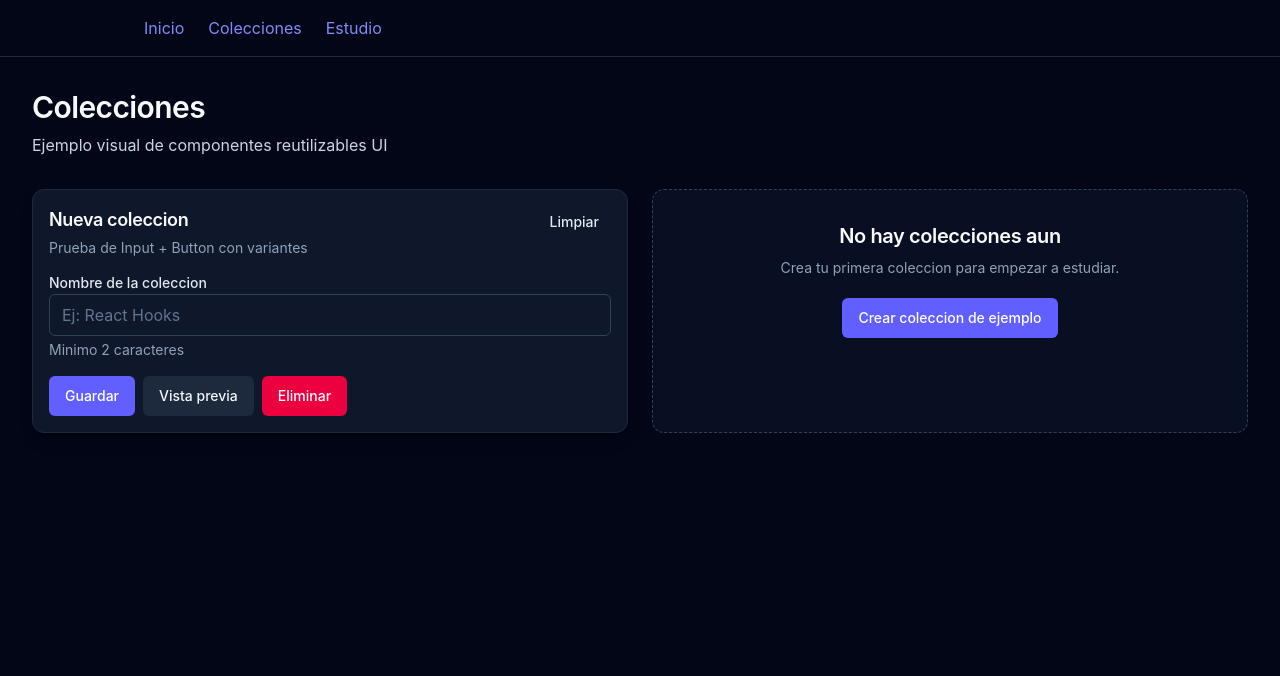
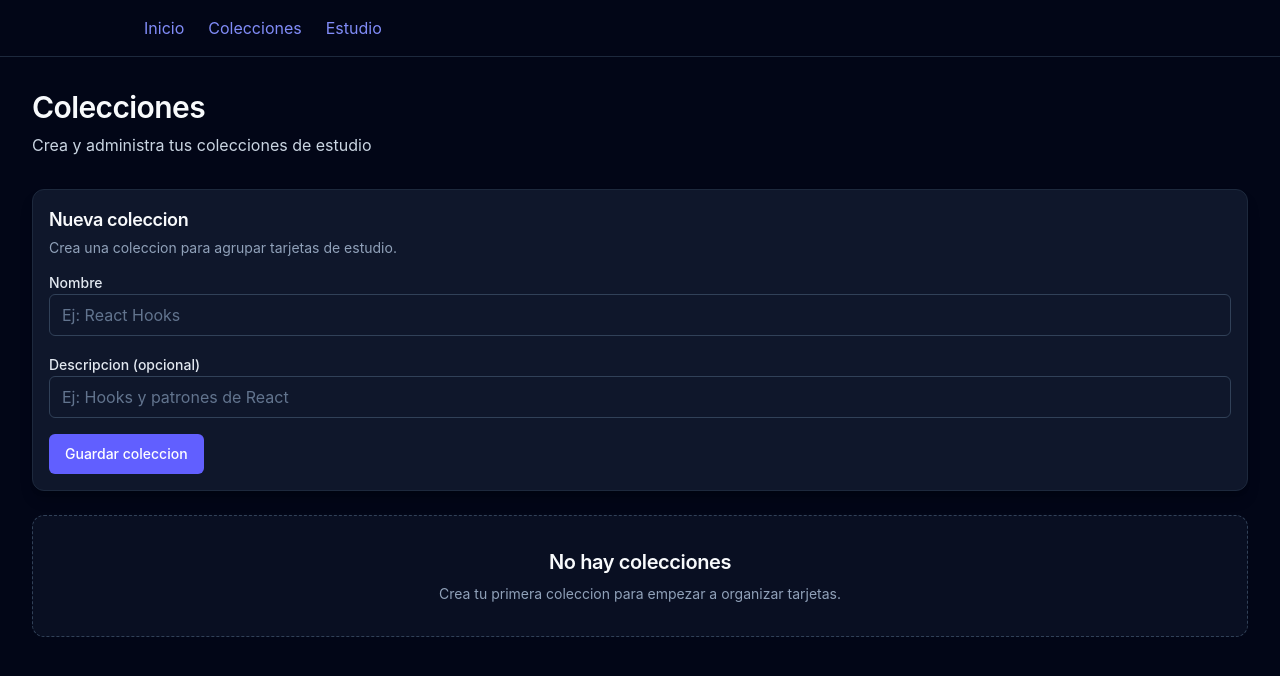
Before and after one commit to dnhosemacs-svg/FlashLearn, a React (Vite) app: page /collections in a window 1280 px wide. Shown: the top 676 px of the page. Built offline with nearby package versions, Linux system fonts and the light colour scheme.

Commit message:
Funcionalidad en colecciones

```diff
--- /dev/null
+++ b/src/components/features/collections/CollectionForm.tsx
@@ -0,0 +1,104 @@
+import { useEffect, useState } from 'react'
+import Button from '../../ui/Button'
+import Card from '../../ui/Card'
+import Input from '../../ui/Input'
+import type { CreateCollectionInput } from '../../../types/domain'
+
+interface CollectionFormProps {
+  onSubmit: (data: CreateCollectionInput) => void
+  isSubmitting?: boolean
+  mode?: 'create' | 'edit'
+  initialValues?: {
+    name: string
+    description?: string
+  }
+  submitLabel?: string
+  onCancel?: () => void
+}
+
+export default function CollectionForm({
+  onSubmit,
+  isSubmitting = false,
+  mode = 'create',
+  initialValues,
+  submitLabel,
+  onCancel,
+}: CollectionFormProps) {
+  const [name, setName] = useState('')
+  const [description, setDescription] = useState('')
+  const [nameError, setNameError] = useState('')
+
+  useEffect(() => {
+    setName(initialValues?.name ?? '')
+    setDescription(initialValues?.description ?? '')
+    setNameError('')
+  }, [initialValues])
+
+  const handleSubmit = (event: React.FormEvent<HTMLFormElement>) => {
+    event.preventDefault()
+
+    const trimmedName = name.trim()
+    const trimmedDescription = description.trim()
+
+    if (!trimmedName) {
+      setNameError('El nombre es obligatorio')
+      return
+    }
+
+    setNameError('')
+    onSubmit({
+      name: trimmedName,
+      description: trimmedDescription || undefined,
+    })
+
+    if (mode === 'create') {
+      setName('')
+      setDescription('')
+    }
+  }
+
+  return (
+    <Card
+      title={mode === 'edit' ? 'Editar coleccion' : 'Nueva coleccion'}
+      description={
+        mode === 'edit'
+          ? 'Actualiza los datos de la coleccion seleccionada.'
+          : 'Crea una coleccion para agrupar tarjetas de estudio.'
+      }
+      variant="elevated"
+    >
+      <form onSubmit={handleSubmit} className="space-y-4">
+        <Input
+          id="collection-name"
+          label="Nombre"
+          value={name}
+          error={nameError}
+          placeholder="Ej: React Hooks"
+          onChange={(event) => {
+            setName(event.target.value)
+            if (nameError) setNameError('')
+          }}
+        />
+
+        <Input
+          id="collection-description"
+          label="Descripcion (opcional)"
+          value={description}
+          placeholder="Ej: Hooks y patrones de React"
+          onChange={(event) => setDescription(event.target.value)}
+        />
+
+        <div className="flex flex-wrap gap-2">
+          <Button type="submit" isLoading={isSubmitting}>
+            {submitLabel ?? (mode === 'edit' ? 'Guardar cambios' : 'Guardar coleccion')}
+          </Button>
+          {mode === 'edit' && onCancel ? (
+            <Button type="button" variant="ghost" onClick={onCancel}>
+              Cancelar edicion
+            </Button>
+          ) : null}
+        </div>
+      </form>
+    </Card>
+  )
+}
--- a/src/components/features/collections/CollectionItem.tsx
+++ b/src/components/features/collections/CollectionItem.tsx
@@ -0,0 +1,35 @@
+import Button from '../../ui/Button'
+import Card from '../../ui/Card'
+import type { Collection } from '../../../types/domain'
+
+interface CollectionItemProps {
+  collection: Collection
+  onEdit: (collectionId: string) => void
+  onDelete: (collectionId: string) => void
+}
+
+export default function CollectionItem({
+  collection,
+  onEdit,
+  onDelete,
+}: CollectionItemProps) {
+  return (
+    <Card
+      title={collection.name}
+      description={collection.description || 'Sin descripcion'}
+      actions={
+        <div className="flex gap-2">
+          <Button variant="ghost" size="sm" onClick={() => onEdit(collection.id)}>
+            Editar
+          </Button>
+          <Button variant="danger" size="sm" onClick={() => onDelete(collection.id)}>
+            Borrar
+          </Button>
+        </div>
+      }
+      className="h-full"
+    >
+      <p className="text-xs text-slate-500">Actualizada: {collection.updatedAt}</p>
+    </Card>
+  )
+}
--- a/src/components/features/collections/CollectionList.tsx
+++ b/src/components/features/collections/CollectionList.tsx
@@ -0,0 +1,37 @@
+import EmptyState from '../../ui/EmptyState'
+import type { Collection } from '../../../types/domain'
+import CollectionItem from './CollectionItem'
+
+interface CollectionListProps {
+  collections: Collection[]
+  onEditCollection: (collectionId: string) => void
+  onDeleteCollection: (collectionId: string) => void
+}
+
+export default function CollectionList({
+  collections,
+  onEditCollection,
+  onDeleteCollection,
+}: CollectionListProps) {
+  if (collections.length === 0) {
+    return (
+      <EmptyState
+        title="No hay colecciones"
+        description="Crea tu primera coleccion para empezar a organizar tarjetas."
+      />
+    )
+  }
+
+  return (
+    <section className="grid gap-4 md:grid-cols-2">
+      {collections.map((collection) => (
+        <CollectionItem
+          key={collection.id}
+          collection={collection}
+          onEdit={onEditCollection}
+          onDelete={onDeleteCollection}
+        />
+      ))}
+    </section>
+  )
+}
--- a/src/pages/CollectionsPage.tsx
+++ b/src/pages/CollectionsPage.tsx
@@ -1,64 +1,86 @@
 import { useState } from 'react'
-import Button from '../components/ui/Button'
-import Card from '../components/ui/Card'
-import EmptyState from '../components/ui/EmptyState'
-import Input from '../components/ui/Input'
+import CollectionForm from '../components/features/collections/CollectionForm'
+import CollectionList from '../components/features/collections/CollectionList'
+import type { Collection, CreateCollectionInput, UpdateCollectionInput } from '../types/domain'
 
 export default function CollectionsPage() {
-  const [name, setName] = useState('')
-  const [hasCollections, setHasCollections] = useState(false)
+  const [collections, setCollections] = useState<Collection[]>([])
+  const [editingCollectionId, setEditingCollectionId] = useState<string | null>(null)
+
+  const handleCreateCollection = (data: CreateCollectionInput) => {
+    const now = new Date().toISOString()
+    const newCollection: Collection = {
+      id: crypto.randomUUID(),
+      name: data.name,
+      description: data.description,
+      createdAt: now,
+      updatedAt: now,
+    }
+
+    setCollections((prev) => [newCollection, ...prev])
+  }
+
+  const handleDeleteCollection = (collectionId: string) => {
+    if (editingCollectionId === collectionId) {
+      setEditingCollectionId(null)
+    }
+    setCollections((prev) => prev.filter((collection) => collection.id !== collectionId))
+  }
+
+  const handleEditCollection = (collectionId: string) => {
+    setEditingCollectionId(collectionId)
+  }
+
+  const handleCancelEdit = () => {
+    setEditingCollectionId(null)
+  }
+
+  const handleUpdateCollection = (data: UpdateCollectionInput) => {
+    const now = new Date().toISOString()
+    setCollections((prev) =>
+      prev.map((collection) =>
+        collection.id === editingCollectionId
+          ? {
+              ...collection,
+              name: data.name,
+              description: data.description,
+              updatedAt: now,
+            }
+          : collection,
+      ),
+    )
+    setEditingCollectionId(null)
+  }
+
+  const editingCollection = collections.find(
+    (collection) => collection.id === editingCollectionId,
+  )
 
   return (
     <main className="min-h-screen p-8">
       <h1 className="text-3xl font-bold">Colecciones</h1>
-      <p className="mt-2 text-slate-300">Ejemplo visual de componentes reutilizables UI</p>
+      <p className="mt-2 text-slate-300">Crea y administra tus colecciones de estudio</p>
 
-      <section className="mt-8 grid gap-6 md:grid-cols-2">
-        <Card
-          title="Nueva coleccion"
-          description="Prueba de Input + Button con variantes"
-          variant="elevated"
-          actions={
-            <Button variant="ghost" size="sm">
-              Limpiar
-            </Button>
-          }
-        >
-          <div className="space-y-4">
-            <Input
-              id="collection-name"
-              label="Nombre de la coleccion"
-              value={name}
-              placeholder="Ej: React Hooks"
-              hint="Minimo 2 caracteres"
-              onChange={(event) => setName(event.target.value)}
-            />
-            <div className="flex flex-wrap gap-2">
-              <Button variant="primary">Guardar</Button>
-              <Button variant="secondary">Vista previa</Button>
-              <Button variant="danger">Eliminar</Button>
-            </div>
-          </div>
-        </Card>
-
-        {hasCollections ? (
-          <Card title="Colecciones disponibles" description="Aqui apareceria el listado">
-            <ul className="space-y-2 text-sm text-slate-200">
-              <li className="rounded-md bg-slate-800 p-3">React Hooks</li>
-              <li className="rounded-md bg-slate-800 p-3">TypeScript Basico</li>
-            </ul>
-          </Card>
+      <section className="mt-8 space-y-6">
+        {editingCollection ? (
+          <CollectionForm
+            mode="edit"
+            initialValues={{
+              name: editingCollection.name,
+              description: editingCollection.description,
+            }}
+            submitLabel="Guardar cambios"
+            onSubmit={handleUpdateCollection}
+            onCancel={handleCancelEdit}
+          />
         ) : (
-          <EmptyState
-            title="No hay colecciones aun"
-            description="Crea tu primera coleccion para empezar a estudiar."
-            action={
-              <Button onClick={() => setHasCollections(true)} variant="primary">
-                Crear coleccion de ejemplo
-              </Button>
-            }
-          />
+          <CollectionForm onSubmit={handleCreateCollection} />
         )}
+        <CollectionList
+          collections={collections}
+          onEditCollection={handleEditCollection}
+          onDeleteCollection={handleDeleteCollection}
+        />
       </section>
     </main>
   )
--- /dev/null
+++ b/src/types/domain.ts
@@ -0,0 +1,17 @@
+export interface Collection {
+  id: string
+  name: string
+  description?: string
+  createdAt: string
+  updatedAt: string
+}
+
+export interface CreateCollectionInput {
+  name: string
+  description?: string
+}
+
+export interface UpdateCollectionInput {
+  name: string
+  description?: string
+}
```
Also changed, not shown: src/components/features/collections/CollectionForm.ts (deleted).
